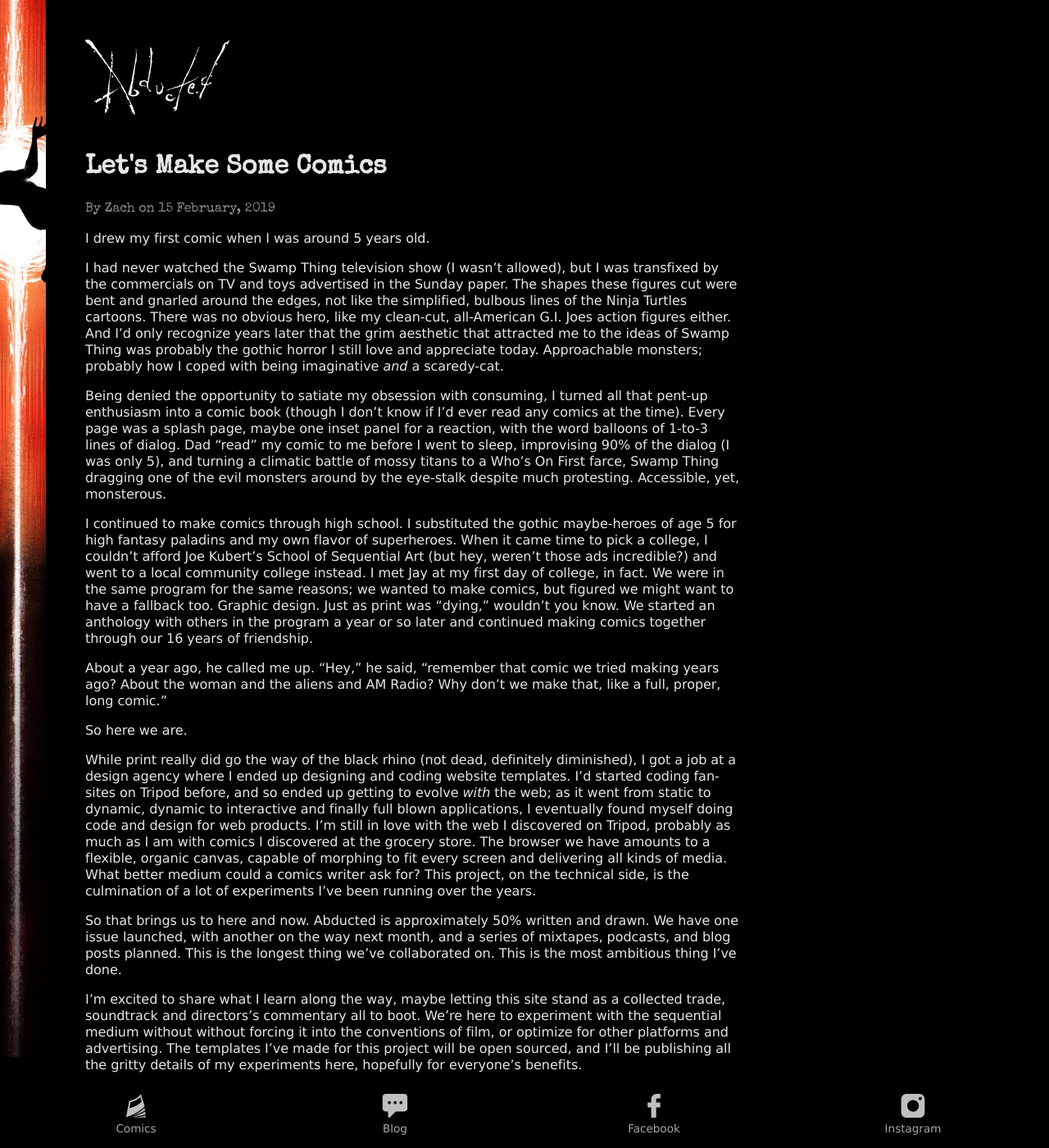
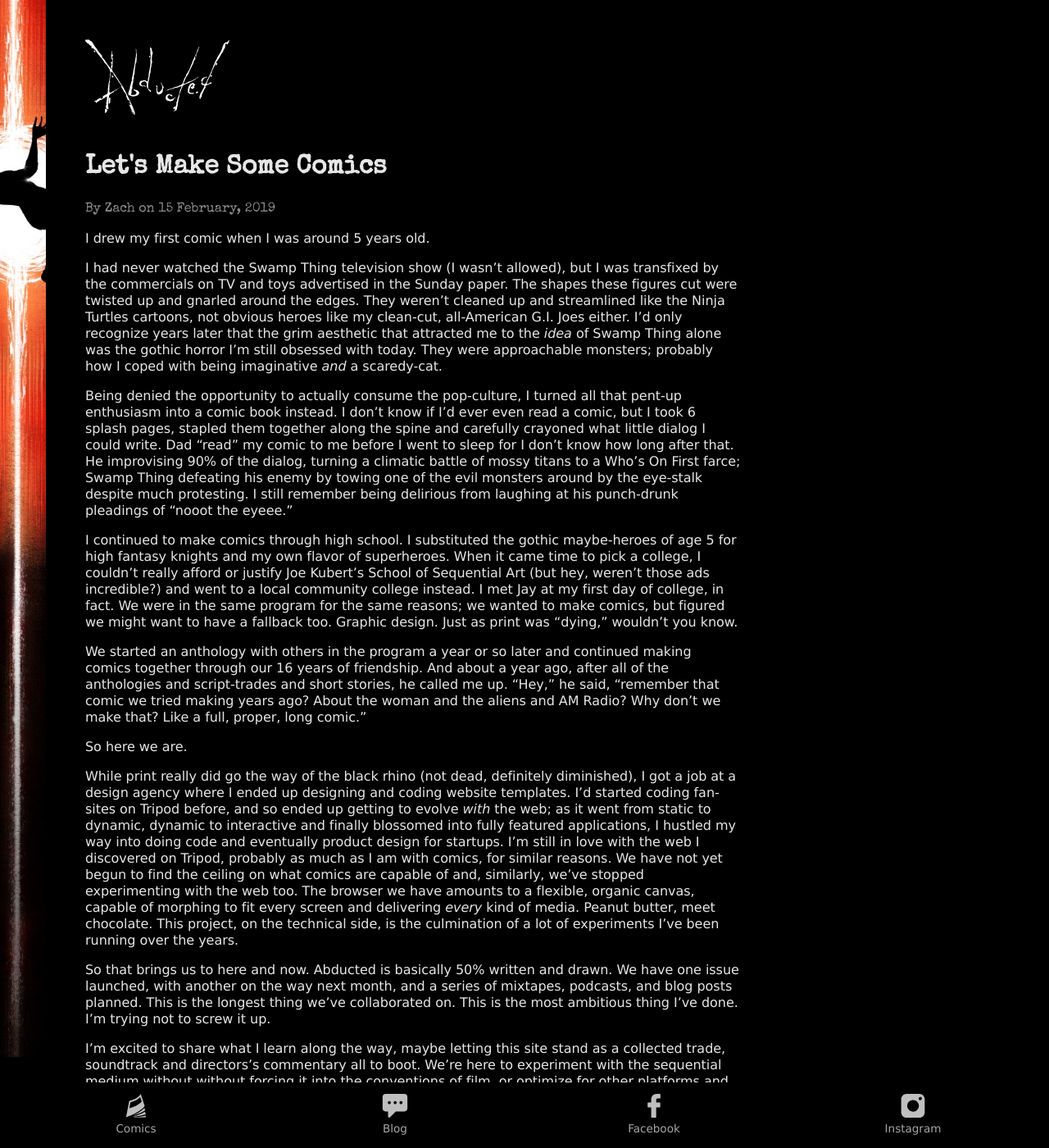
Before and after one commit to zherring/abducted-thecomic, a Jekyll site: the page built from _posts/2019-02-15-Itbegins.md, in a window 1280 px wide and 1400 px high. Shown: the whole window at 82% size. Built offline with Jekyll 4.4.1, drawn with Linux system fonts in a browser that asks for light colours.

Commit message:
Blog tweaks

```diff
--- a/_posts/2019-02-15-Itbegins.md
+++ b/_posts/2019-02-15-Itbegins.md
@@ -9,19 +9,19 @@ author: Zach
 
 I drew my first comic when I was around 5 years old.
 
-I had never watched the Swamp Thing television show (I wasn’t allowed), but I was transfixed by the commercials on TV and toys advertised in the Sunday paper.  <!--more-->  The shapes these figures cut were bent and gnarled around the edges, not like the simplified, bulbous lines of the Ninja Turtles cartoons. There was no obvious hero, like my clean-cut, all-American G.I. Joes action figures either. And I'd only recognize years later that the grim aesthetic that attracted me to the ideas of Swamp Thing was probably the gothic horror I still love and appreciate today. Approachable monsters; probably how I coped with being imaginative _and_ a scaredy-cat.
+I had never watched the Swamp Thing television show (I wasn’t allowed), but I was transfixed by the commercials on TV and toys advertised in the Sunday paper.  <!--more-->  The shapes these figures cut were twisted up and gnarled around the edges. They weren't cleaned up and streamlined like the Ninja Turtles cartoons, not obvious heroes like my clean-cut, all-American G.I. Joes either. I'd only recognize years later that the grim aesthetic that attracted me to the _idea_ of Swamp Thing alone was the gothic horror I'm still obsessed with today. They were approachable monsters; probably how I coped with being imaginative _and_ a scaredy-cat.
 
-Being denied the opportunity to satiate my obsession with consuming, I turned all that pent-up enthusiasm into a comic book (though I don’t know if I’d ever read any comics at the time). Every page was a splash page, maybe one inset panel for a reaction, with the word balloons of 1-to-3 lines of dialog. Dad “read” my comic to me before I went to sleep, improvising 90% of the dialog (I was only 5), and turning a climatic battle of mossy titans to a Who’s On First farce, Swamp Thing dragging one of the evil monsters around by the eye-stalk despite much protesting. Accessible, yet, monsterous.
+Being denied the opportunity to actually consume the pop-culture, I turned all that pent-up enthusiasm into a comic book instead. I don't know if I'd ever even read a comic, but I took 6 splash pages, stapled them together along the spine and carefully crayoned what little dialog I could write. Dad “read” my comic to me before I went to sleep for I don't know how long after that. He improvising 90% of the dialog, turning a climatic battle of mossy titans to a Who’s On First farce; Swamp Thing defeating his enemy by towing one of the evil monsters around by the eye-stalk despite much protesting. I still remember being delirious from laughing at his punch-drunk pleadings of "nooot the eyeee."
 
-I continued to make comics through high school. I substituted the gothic maybe-heroes of age 5 for high fantasy paladins and my own flavor of superheroes. When it came time to pick a college,  I couldn’t  afford Joe Kubert’s School of Sequential Art (but hey, weren’t those ads incredible?) and went to a local community college instead.  I met Jay at my first day of college, in fact. We were in the same program for the same reasons; we wanted to make comics, but figured we might want to have a fallback too. Graphic design. Just as print was "dying," wouldn’t you know. We started an anthology with others in the program a year or so later and continued making comics together through our 16 years of friendship.
+I continued to make comics through high school. I substituted the gothic maybe-heroes of age 5 for high fantasy knights and my own flavor of superheroes. When it came time to pick a college,  I couldn’t really afford or justify Joe Kubert’s School of Sequential Art (but hey, weren’t those ads incredible?) and went to a local community college instead.  I met Jay at my first day of college, in fact. We were in the same program for the same reasons; we wanted to make comics, but figured we might want to have a fallback too. Graphic design. Just as print was "dying," wouldn’t you know.
 
-About a year ago, he called me up. “Hey,” he said, “remember that comic we tried making years ago? About the woman and the aliens and AM Radio? Why don’t we make that, like a full, proper, long comic.”
+We started an anthology with others in the program a year or so later and continued making comics together through our 16 years of friendship. And about a year ago, after all of the anthologies and script-trades and short stories, he called me up. “Hey,” he said, “remember that comic we tried making years ago? About the woman and the aliens and AM Radio? Why don’t we make that? Like a full, proper, long comic.”
 
 So here we are.
 
-While print really did go the way of the black rhino (not dead, definitely diminished), I got a job at a design agency where I ended up designing and coding website templates.  I'd started coding fan-sites on Tripod before, and so ended up getting to evolve _with_ the web; as it went from static to dynamic, dynamic to interactive and finally full blown applications, I  eventually found myself doing code and design for web products. I’m still in love with the web I discovered on Tripod, probably as much as I am with comics I discovered at the grocery store. The browser we have amounts to a flexible, organic canvas, capable of morphing to fit every screen and delivering all kinds of media.  What better medium could a comics writer ask for?  This project, on the technical side, is the culmination of a lot of experiments I’ve been running over the years.
+While print really did go the way of the black rhino (not dead, definitely diminished), I got a job at a design agency where I ended up designing and coding website templates.  I'd started coding fan-sites on Tripod before, and so ended up getting to evolve _with_ the web; as it went from static to dynamic, dynamic to interactive and finally blossomed into fully featured applications, I hustled my way into doing code and eventually product design for startups. I’m still in love with the web I discovered on Tripod, probably as much as I am with comics, for similar reasons. We have not yet begun to find the ceiling on what comics are capable of and, similarly, we've stopped experimenting with the web too. The browser we have amounts to a flexible, organic canvas, capable of morphing to fit every screen and delivering _every_ kind of media. Peanut butter, meet chocolate. This project, on the technical side, is the culmination of a lot of experiments I’ve been running over the years.
 
-So that brings us to here and now. Abducted is approximately 50% written and drawn. We have one issue launched, with another on the way next month, and a series of mixtapes, podcasts, and blog posts planned. This is the longest thing we’ve collaborated on. This is the most ambitious thing I’ve done.
+So that brings us to here and now. Abducted is basically 50% written and drawn. We have one issue launched, with another on the way next month, and a series of mixtapes, podcasts, and blog posts planned. This is the longest thing we’ve collaborated on. This is the most ambitious thing I’ve done. I'm trying not to screw it up.
 
 I’m excited to share what I learn along the way, maybe letting this site stand as a collected trade, soundtrack and directors’s commentary all to boot. We're here to experiment with the sequential medium without without forcing it into the conventions of film, or optimize for other platforms and advertising. The templates I’ve made for this project will be open sourced, and I’ll be publishing all the gritty details of my experiments here, hopefully for everyone’s benefits.
 
```
